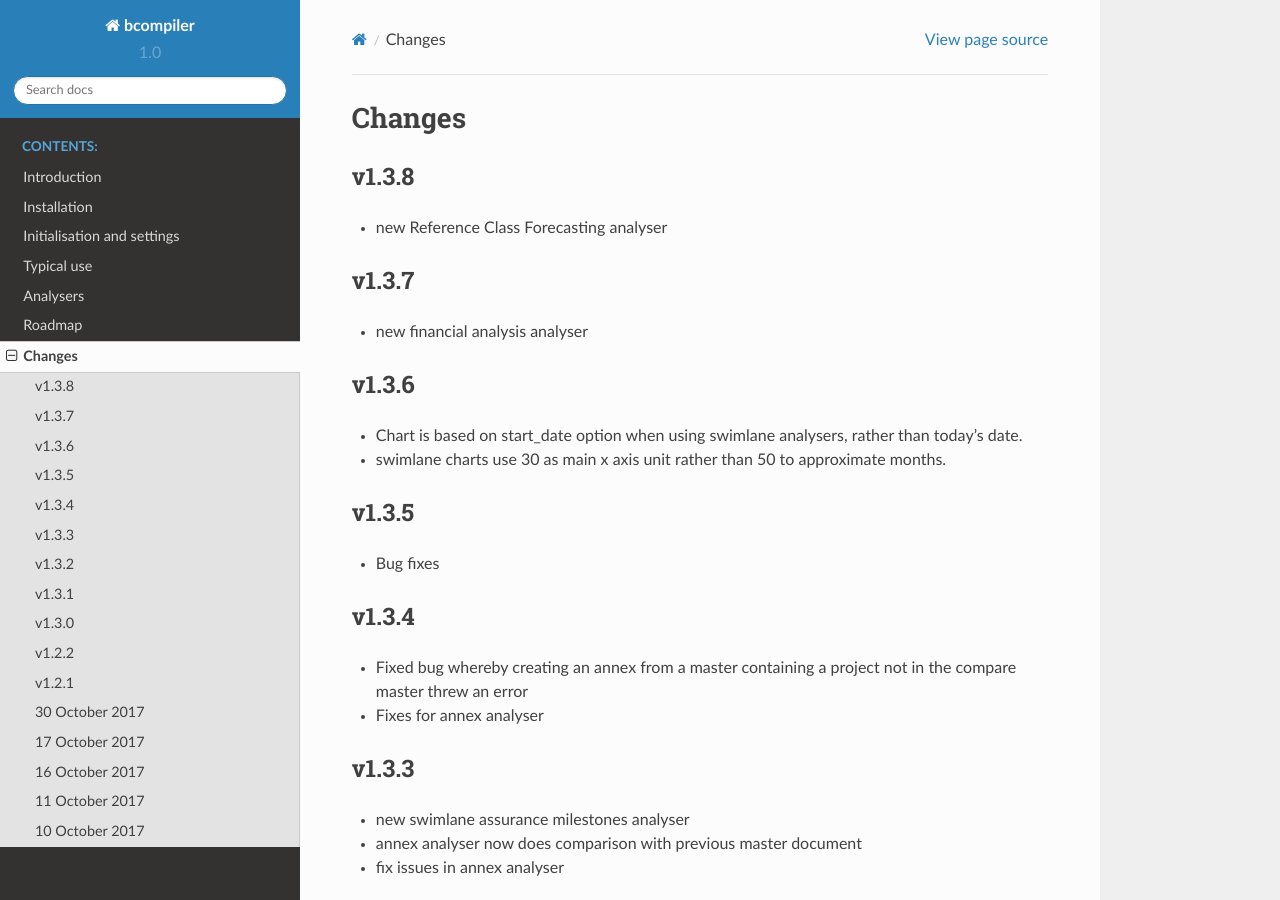
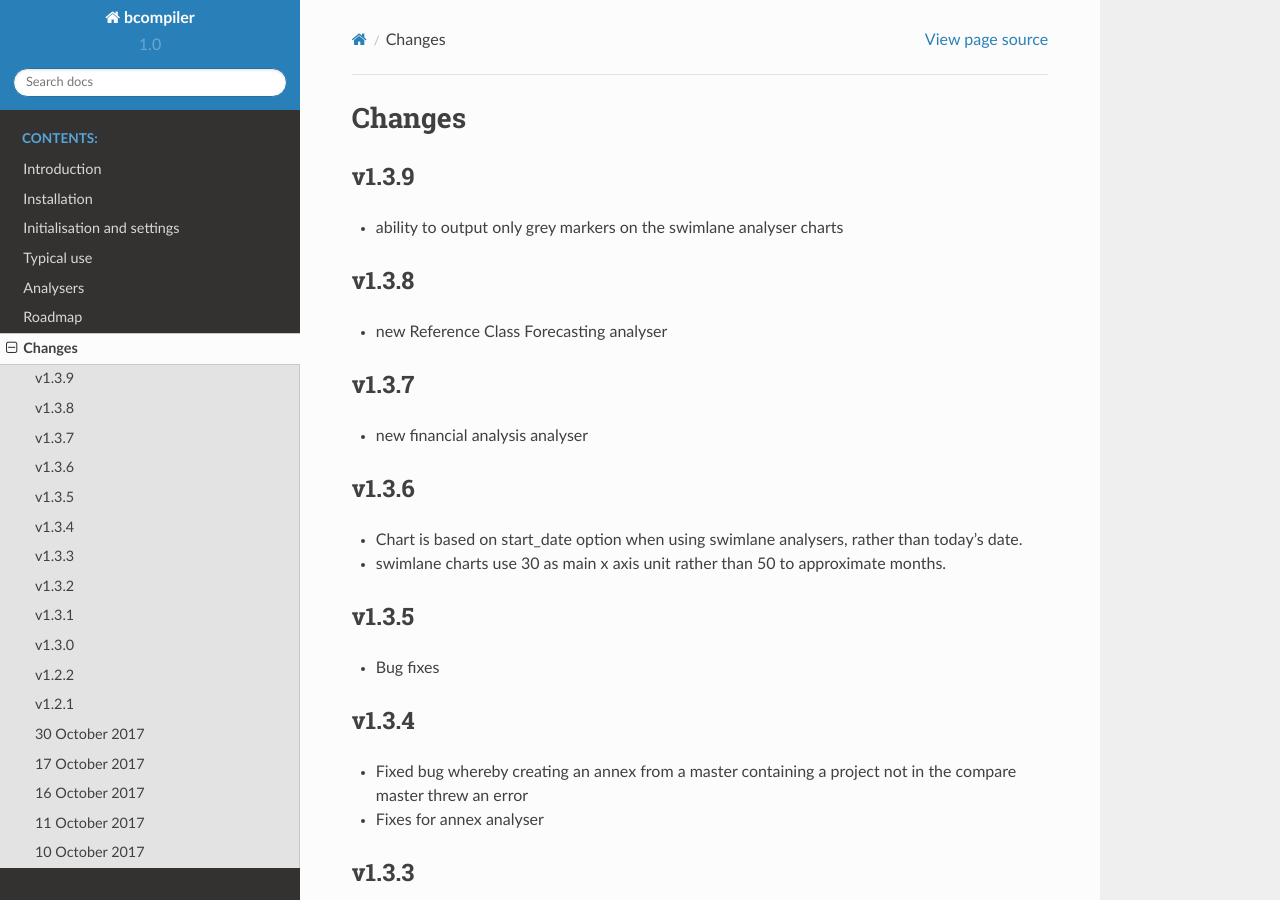
Before and after one commit to yulqen/bcompiler, a Sphinx documentation site: the page built from docs/changes.rst, in a window 1280 px wide and 900 px high. Built offline with Sphinx 7.4.7 and the Read the Docs theme 2.0.0, drawn with Linux system fonts in a browser that asks for light colours.

Commit message:
version bump for greyness settings and change to changes file

```diff
--- a/bcompiler/__init__.py
+++ b/bcompiler/__init__.py
@@ -1 +1 @@
-__version__ = "1.3.8"
+__version__ = "1.3.9"
--- a/docs/changes.rst
+++ b/docs/changes.rst
@@ -1,5 +1,10 @@
 Changes
 ~~~~~~~
+
+v1.3.9
+######
+
+* ability to output only grey markers on the swimlane analyser charts
 
 v1.3.8
 ######
```
